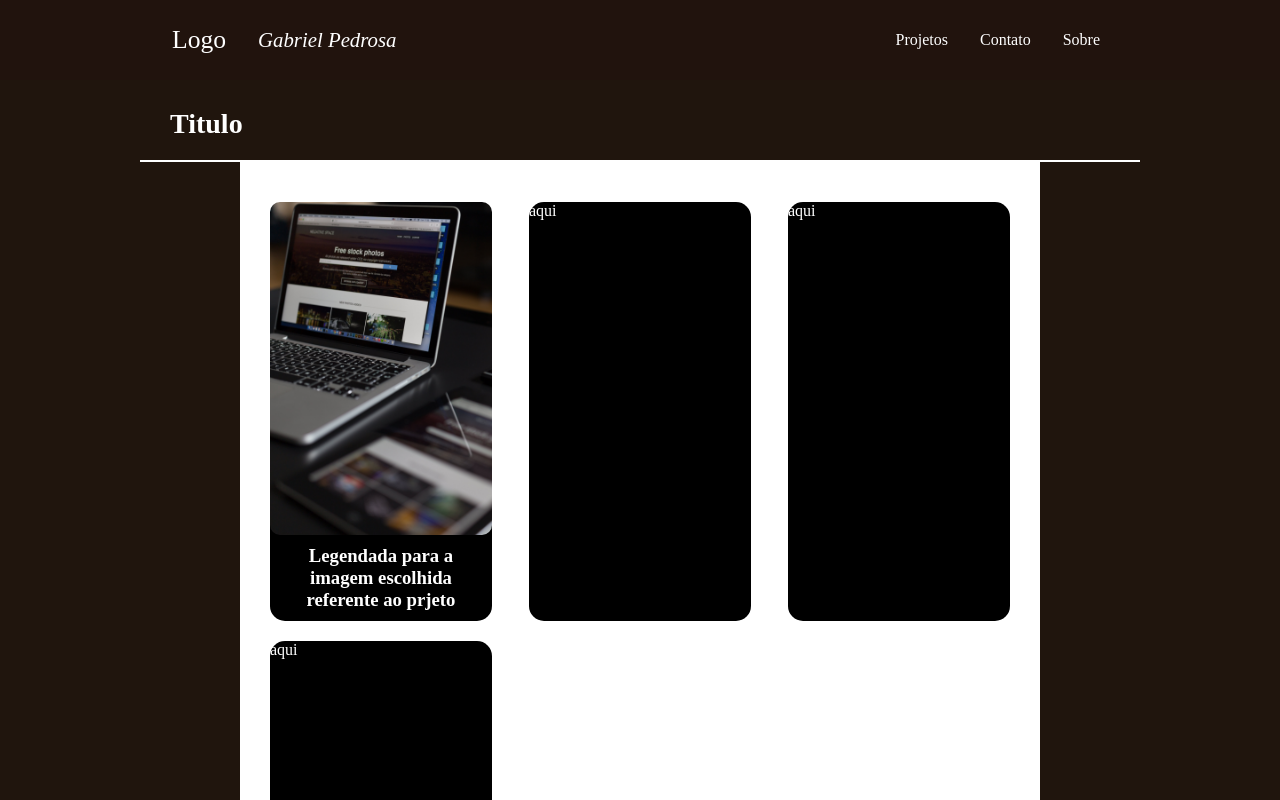
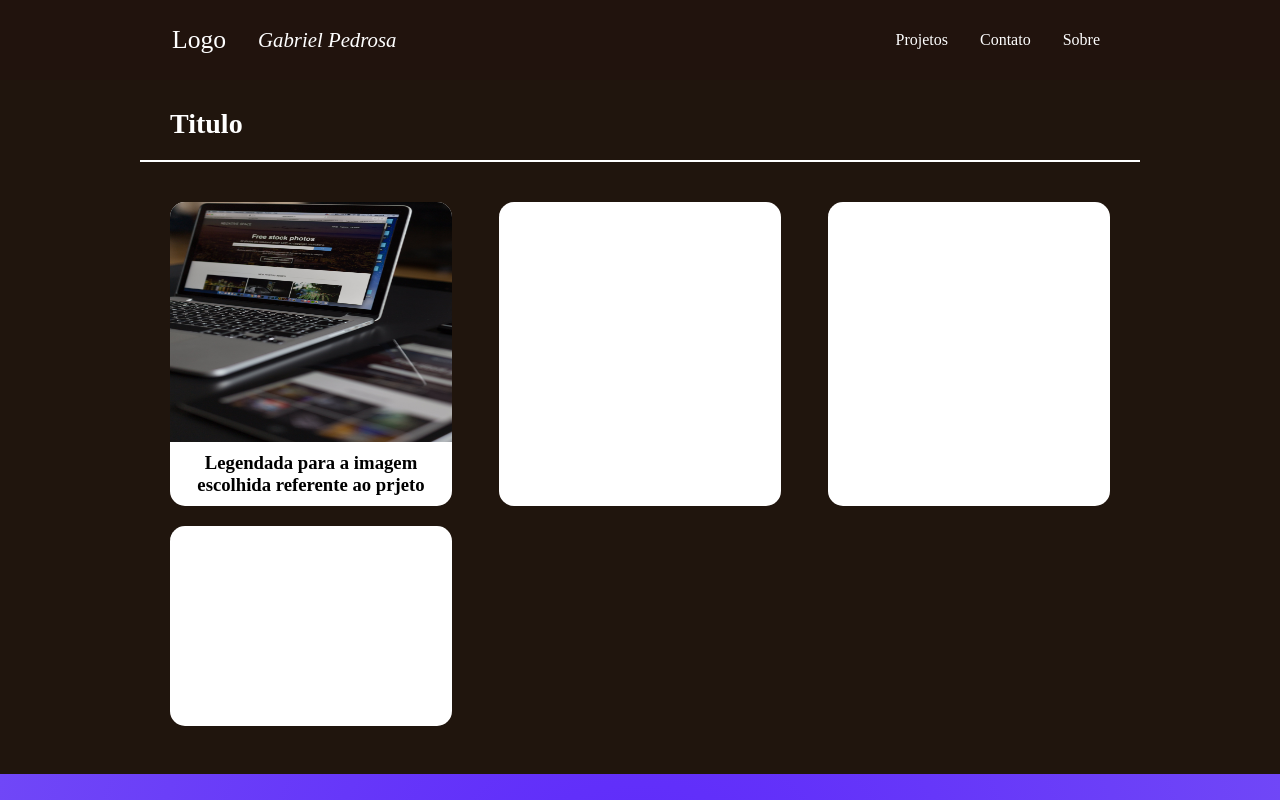
Before and after one commit to gabrielpedrosa/portfolio, a Next.js app: page / in a window 1280 px wide. Shown: the top 800 px of the page. Built offline with nearby package versions, Linux system fonts and the light colour scheme.

Commit message:
Enviando cards com correções

```diff
--- a/components/Section/SectionComponents.js
+++ b/components/Section/SectionComponents.js
@@ -26,8 +26,7 @@ export const Separator = styled.hr`
 
 export const Content = styled.div`
     display: flex;
-    width: 80%;
-    background-color: white;
+    width: 100%;
     margin: 0 auto;
     padding: 30px;
     justify-content: space-between;
@@ -41,14 +40,14 @@ export const Content = styled.div`
 
 export const Card = styled.div`
     display: flex;
-    background-color: #000;
     margin: 10px 0;
     width: 30%;
     min-width: 30%;
-    min-height: 250px;
+    min-height: 200px;
     border-radius: 15px;
     flex-direction: column;
-
+    background-color: #fff;
+    overflow: hidden;
 
     @media(max-width: 768px) {
         width: 100%;
@@ -59,5 +58,6 @@ export const Card = styled.div`
 export const Legend = styled.h3`
     text-align: center;
     padding: 10px;
+    color: #000;
 
 `;
--- /dev/null
+++ b/components/Section/Style/section.module.css
@@ -0,0 +1,14 @@
+.cardImage{
+    width: 100%;
+    height: 100%;
+    max-height: 30vh;
+    min-height: 200px;
+    border-radius:10px;
+    border-bottom-left-radius: 0px;
+    border-bottom-right-radius: 0px;
+    transition: 0.7s;
+}
+
+.cardImage:hover{
+    transform: scale(1.05);
+}
--- a/components/Section/index.js
+++ b/components/Section/index.js
@@ -1,7 +1,7 @@
 import styled from "styled-components";
 import { Container, Title, Separator, Content, Card, Legend } from "./SectionComponents";
 import Image from 'next/image';
-import GlobalStyle from '../../css/styles.js';
+import sectionStyle from './Style/section.module.css';
 
 const Section = () => {
     return (
@@ -11,7 +11,7 @@ const Section = () => {
                 <Separator/>
                 <Content>
                     <Card>
-                        <img src='images/image.jpg' style={{width: "100%", height: '100%', maxHeight: "60vh", borderRadius:"10px"}}/>
+                        <img src='images/image.jpg' className={sectionStyle.cardImage}/>
                         <Legend>Legendada para a imagem escolhida referente ao prjeto</Legend>
                     </Card>
                     <Card>
```
